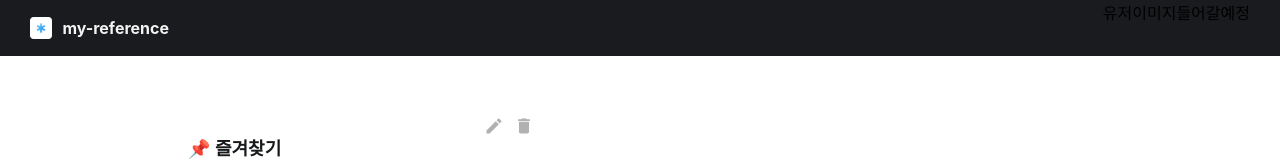
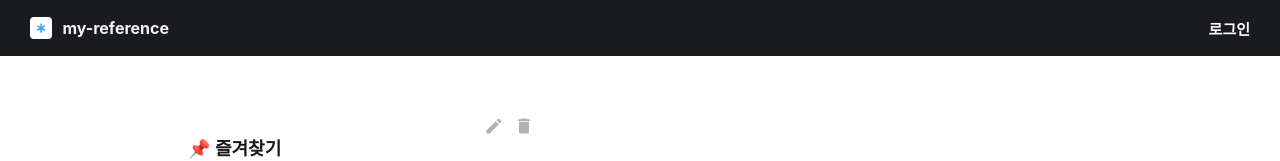
Before and after one commit to my-reference/my-reference, a React (Create React App) app: page / in a window 1280 px wide. Shown: the top 161 px of the page. Built offline with nearby package versions, Linux system fonts and the light colour scheme; a web font is replaced by a local one.

Commit message:
feat: React Query 적용

```diff
--- a/src/components/atoms/Post.tsx
+++ b/src/components/atoms/Post.tsx
@@ -150,7 +150,7 @@ function Post({ postCategory, postAddDate, postLink }: PostPropsType) {
 
 	const getHtml = async () => {
 		try {
-			return await axios.get(`http://192.168.64.2:8080/${postLink}`, {
+			return await axios.get(`http://3.35.43.247:8080/${postLink}`, {
 				headers: {
 					'Access-Control-Allow-Origin': '*',
 					'X-Requested-With': '*',
--- a/src/components/block/Header.tsx
+++ b/src/components/block/Header.tsx
@@ -17,7 +17,7 @@ const HeaderInner = styled.div`
 	align-items: center;
 `;
 
-const HeaderRight = styled.div`
+const HeaderLeft = styled.div`
 	height: 100%;
 `;
 
@@ -39,21 +39,36 @@ const LogoText = styled.h1`
 	font-size: 16px;
 `;
 
-const HeaderLeft = styled.div`
+const HeaderRight = styled.div`
 	height: 100%;
+	display: flex;
+	align-items: center;
+	> div {
+		font-family: 'Pretendard';
+		font-weight: 600;
+		font-size: 15px;
+		color: #fff;
+		> p {
+			cursor: pointer;
+		}
+	}
 `;
 
 function Header() {
 	return (
 		<HeaderWrap>
 			<HeaderInner>
-				<HeaderRight>
+				<HeaderLeft>
 					<LogoLink to="/">
 						<Logo src={`${process.env.PUBLIC_URL}/logo512.png`} alt="logo" />
 						<LogoText>my-reference</LogoText>
 					</LogoLink>
+				</HeaderLeft>
+				<HeaderRight>
+					<div>
+						<p>로그인</p>
+					</div>
 				</HeaderRight>
-				<HeaderLeft>유저이미지들어갈예정</HeaderLeft>
 			</HeaderInner>
 		</HeaderWrap>
 	);
--- a/src/data/mockMainData.ts
+++ b/src/data/mockMainData.ts
@@ -51,6 +51,11 @@ const MockMainData = {
 			postAddDate: '2023.02.22',
 			postLink: 'https://ksone.site/7',
 		},
+		{
+			postCategory: '웹 개발',
+			postAddDate: '2023.02.28',
+			postLink: 'https://medium.com/slacktime/ui-ux-inspiration-sign-up-forms-1490809fee9a',
+		},
 	],
 
 	favoritesCategories: ['웹 개발', 'Git'],
--- a/src/index.tsx
+++ b/src/index.tsx
@@ -1,14 +1,19 @@
 import React from 'react';
 import ReactDOM from 'react-dom/client';
+import { QueryClient, QueryClientProvider } from 'react-query';
 import { RecoilRoot } from 'recoil';
 import App from './App';
 import './index.css';
 
+const queryClient = new QueryClient();
+
 const root = ReactDOM.createRoot(document.getElementById('root') as HTMLElement);
 root.render(
 	<React.StrictMode>
-		<RecoilRoot>
-			<App />
-		</RecoilRoot>
+		<QueryClientProvider client={queryClient}>
+			<RecoilRoot>
+				<App />
+			</RecoilRoot>
+		</QueryClientProvider>
 	</React.StrictMode>
 );
```
